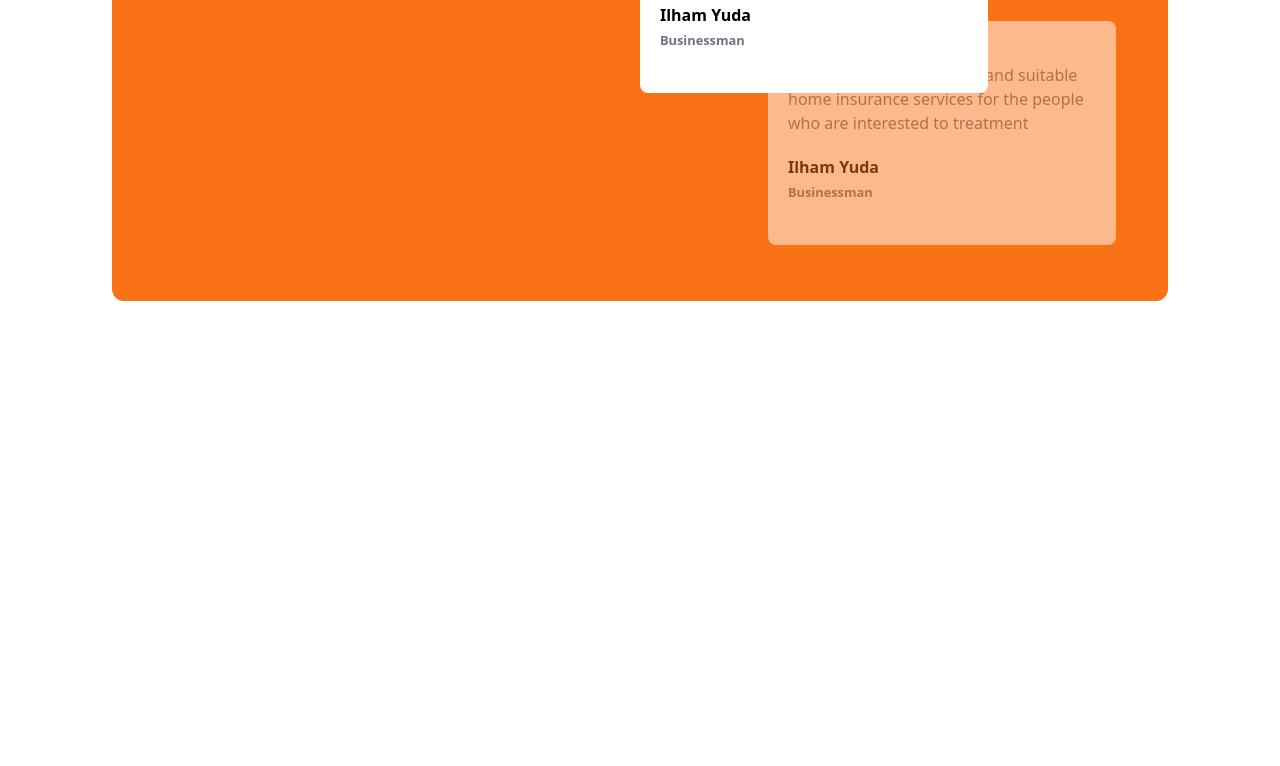
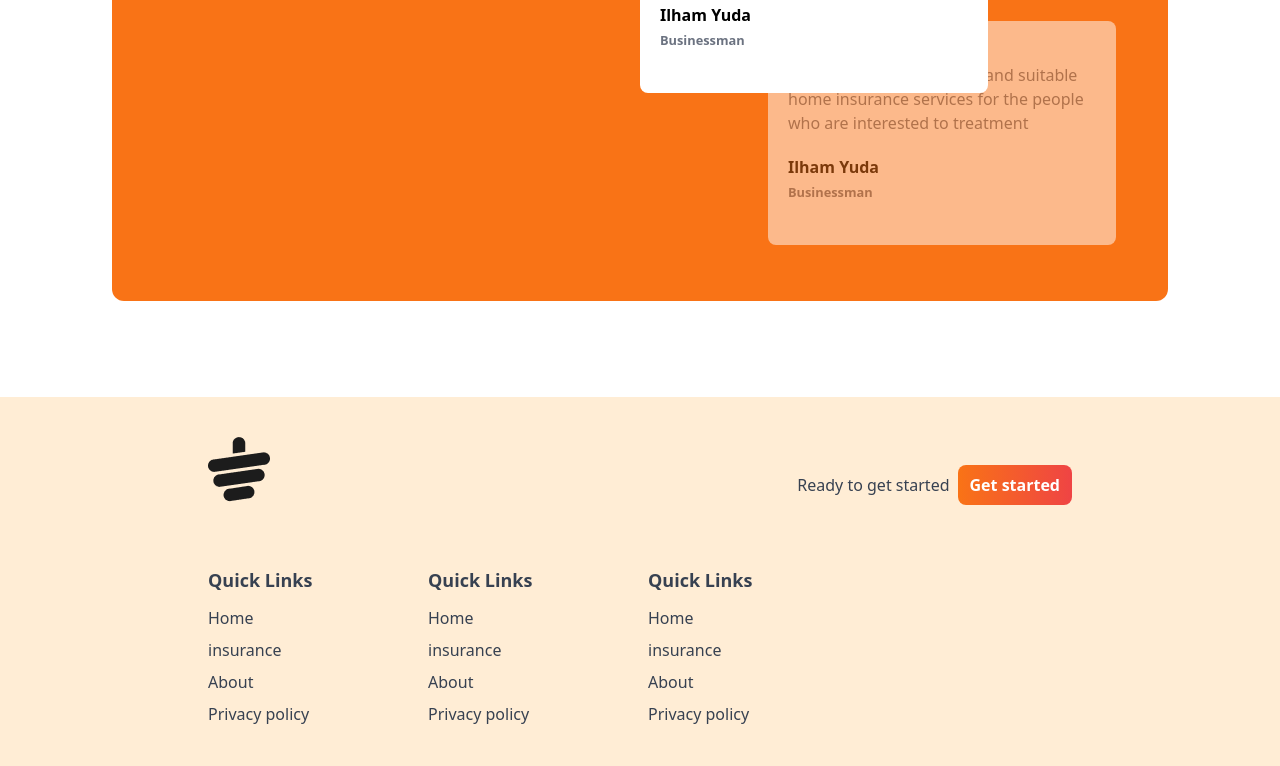
Before and after one commit to suraiya-965/Tea-house-project, a plain HTML site: page index.html in a window 1280 px wide. Shown: the part 2103-2869 px from the top of the page. Before the commit the page ends 2500 px from the top, so only its background shows below. Drawn offline with nearby package versions, Linux system fonts and the light colour scheme.

Commit message:
added footer styles

```diff
--- a/index.html
+++ b/index.html
@@ -174,11 +174,56 @@
 
            </div>
           </div>
-
-
       </div>
 
      </section>
     </main>
+    <footer class="bg-orange-100  text-gray-700 py-10 px-4 md:px-16">
+      <div class="w-9/12 mx-auto">
+        <!-- logo -->
+         <div class="mb-8 flex justify-between">
+            <img class="mb-8" src="images/cup.png" alt="">
+            <div class="flex items-center gap-2">
+              <h2>Ready to get started</h2>
+              <button class="bg-gradient-to-r from-orange-500 to-red-500 px-3 py-2 rounded-lg text-white font-bold">Get started</button>
+            </div>
+         </div>
+        <!-- links -->
+         <div class=" grid grid-cols-1 md:grid-cols-2 lg:grid-cols-4 gap-4">
+          <!-- first column -->
+           <div>
+            <h3 class="font-semibold text-lg mb-3">Quick Links</h3>
+           <ul class="space-y-2">
+            <li> <a class="hover:text-orange-600" href="">Home</a></li>
+            <li> <a class="hover:text-orange-600" href="">insurance</a></li>
+            <li> <a class="hover:text-orange-600" href="">About</a></li>
+            <li> <a class="hover:text-orange-600" href="">Privacy policy</a></li>
+           </ul>
+           </div>
+            <!-- first column -->
+            <div>
+              <h3 class="font-semibold text-lg mb-3">Quick Links</h3>
+             <ul class="space-y-2">
+              <li> <a class="hover:text-orange-600" href="">Home</a></li>
+              <li> <a class="hover:text-orange-600" href="">insurance</a></li>
+              <li> <a class="hover:text-orange-600" href="">About</a></li>
+              <li> <a class="hover:text-orange-600" href="">Privacy policy</a></li>
+             </ul>
+             </div>
+              <!-- first column -->
+           <div>
+            <h3 class="font-semibold text-lg mb-3">Quick Links</h3>
+           <ul class="space-y-2">
+            <li> <a class="hover:text-orange-600" href="">Home</a></li>
+            <li> <a class="hover:text-orange-600" href="">insurance</a></li>
+            <li> <a class="hover:text-orange-600" href="">About</a></li>
+            <li> <a class="hover:text-orange-600" href="">Privacy policy</a></li>
+           </ul>
+           </div>
+
+         </div>
+      </div>
+
+    </footer>
 </body>
 </html>
```
